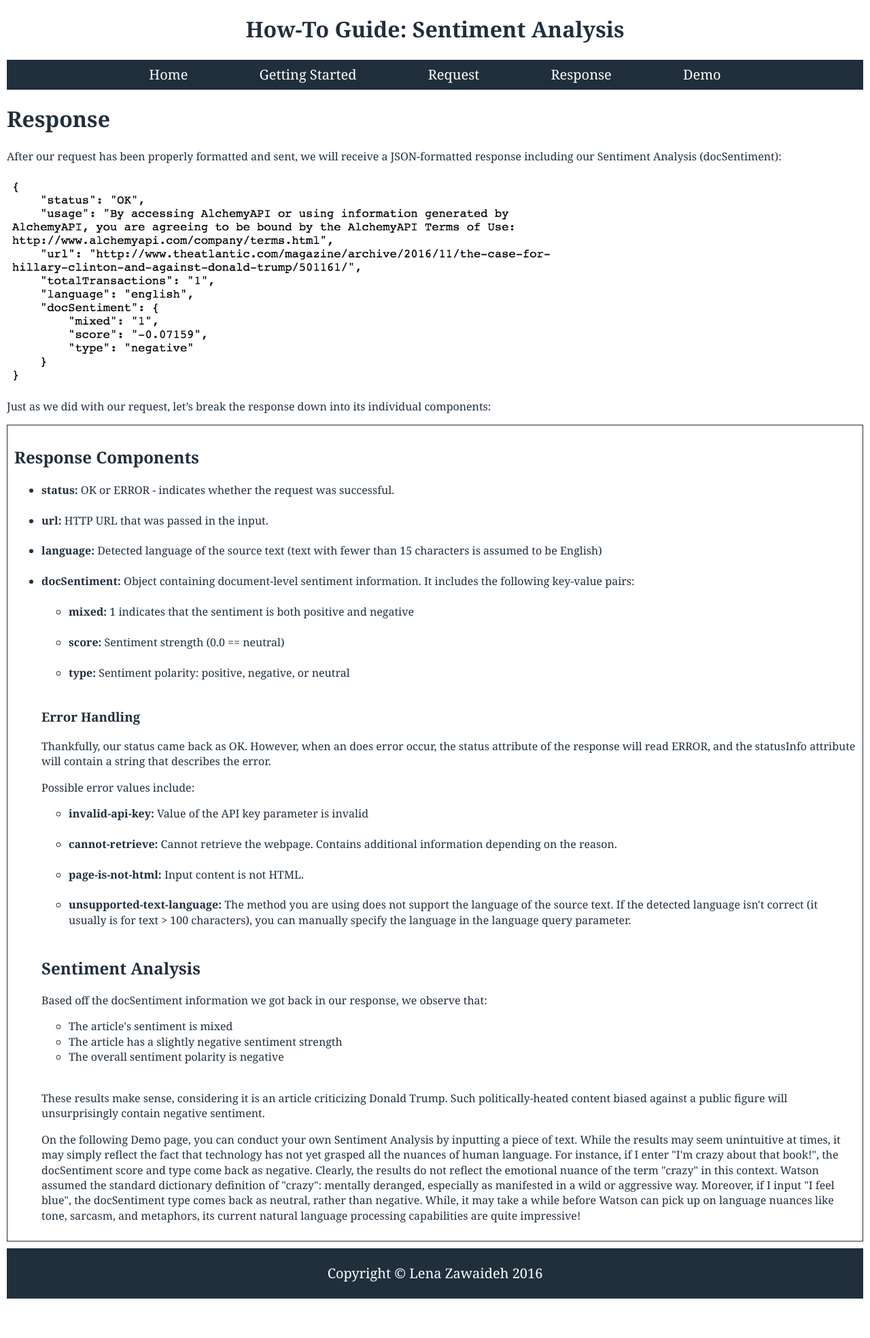
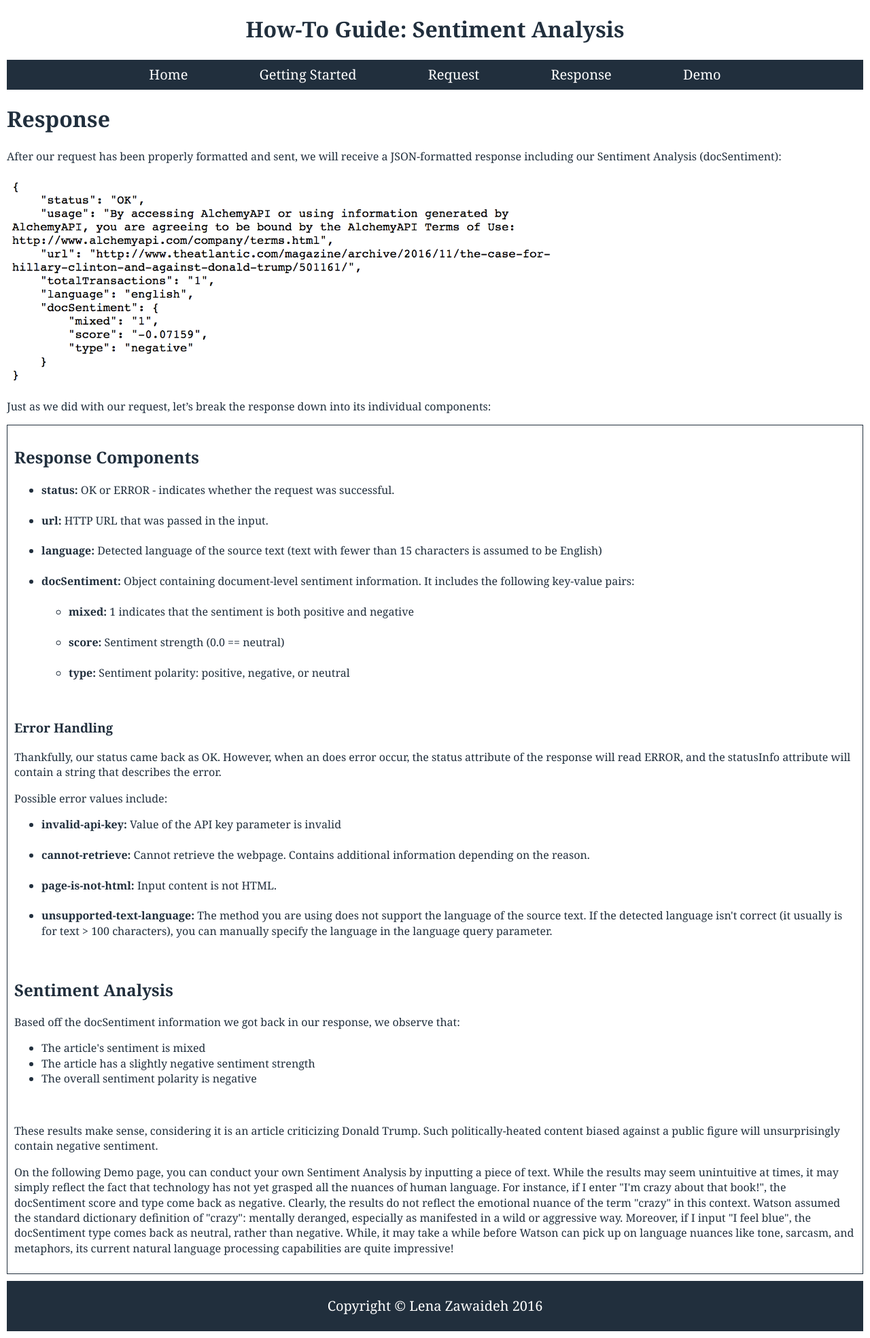
Before and after one commit to lenaz/How-To-Guide, a Jekyll site: the page built from response.html, in a window 1280 px wide. Shown: the whole page at 68% size. Built offline with Jekyll 4.4.1, drawn with Linux system fonts in a browser that asks for light colours; Markdown is read by kramdown in place of the engine named in the settings; before the commit the page ends 1921 px from its top, so only the background shows below that.

```diff
--- a/response.html
+++ b/response.html
@@ -29,6 +29,7 @@ layout: default
 <br>
 <li><strong>type:</strong> Sentiment polarity: positive, negative, or neutral</li>
 </ul>
+  </ul>
   <br>
 
 <h3>Error Handling</h3>
@@ -54,10 +55,5 @@ layout: default
 </ul>
 <br>
 <p>These results make sense, considering it is an article criticizing Donald Trump. Such politically-heated content biased against a public figure will unsurprisingly contain negative sentiment.</p>
-  <p> On the following Demo page, you can conduct your own Sentiment Analysis by inputting a piece of text. While the results may seem unintuitive at times, it may simply reflect the fact that technology has not yet grasped all the nuances of human language.
-  For instance, if I enter "I'm crazy about that book!", the docSentiment score and type come back as negative. Clearly, the results do not reflect the emotional nuance of the term "crazy" in this context. Watson assumed the standard dictionary definition of "crazy": mentally deranged, especially as manifested in a wild or aggressive way.
-Moreover, if I input "I feel blue", the docSentiment type comes back as neutral, rather than negative. While, it may take a while before Watson can pick up on language nuances like tone, sarcasm, and metaphors, its current natural language processing capabilities
-are quite impressive!
-  </p>
-  </p>
+<p> On the following Demo page, you can conduct your own Sentiment Analysis by inputting a piece of text. While the results may seem unintuitive at times, it may simply reflect the fact that technology has not yet grasped all the nuances of human language. For instance, if I enter "I'm crazy about that book!", the docSentiment score and type come back as negative. Clearly, the results do not reflect the emotional nuance of the term "crazy" in this context. Watson assumed the standard dictionary definition of "crazy": mentally deranged, especially as manifested in a wild or aggressive way. Moreover, if I input "I feel blue", the docSentiment type comes back as neutral, rather than negative. While, it may take a while before Watson can pick up on language nuances like tone, sarcasm, and metaphors, its current natural language processing capabilities are quite impressive!</p>
 </div>
```
Lines whose indentation alone changed are shown as unchanged.
